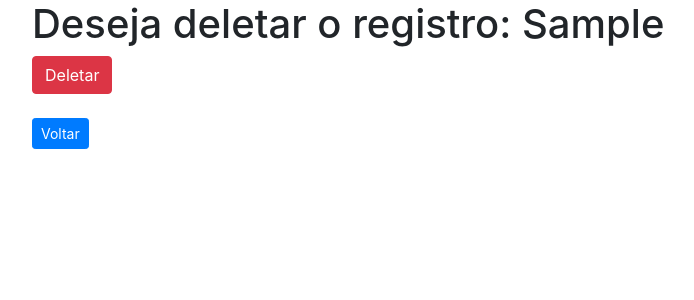
After one commit to fabio-zanin/django_gpacheco, a Django app: page /clientes/delete/1/ in a window 1280 px wide. The commit adds this page. Shown: the top 300 px of the page, without its empty margins (53-747 px from the left). Run offline with Django 3.2, Linux system fonts and the light colour scheme; tables that the repository leaves empty hold one stand-in row (values such as "Sample post"); some libraries are stand-ins or nearby versions.

Commit message:
Funcionalidade editar e excluir cliente

```diff
--- /dev/null
+++ b/clientes/templates/cliente_delete_confirm.html
@@ -0,0 +1,23 @@
+{%  extends 'base.html' %}
+
+{% load widget_tweaks %}
+
+{% block title %}
+    {{ block.super }} Deletar
+{% endblock title %}
+
+{% block body %}
+<div class="container">
+    <div class="row">
+        <div class="col-md-12">
+            <h1>Deseja deletar o registro: {{ cliente.first_name }}</h1>
+            <form action="." method="POST" enctype="multipart/form-data">
+                {% csrf_token %}
+                <button type="submit" class="btn btn-danger">Deletar</button>
+            </form>
+            <br/>
+            <a href="{% url 'clientes:cliente_list' %}" class="btn btn-primary btn-sm">Voltar</a>
+        </div>
+    </div>
+</div>
+{% endblock body %}
--- a/clientes/templates/list.html
+++ b/clientes/templates/list.html
@@ -34,8 +34,8 @@
                         <td>{{ cliente.salary }}</td>
                         <td>{{ cliente.bio }}</td>
                         <td>
-                            <a href="" class="btn btn-primary btn-sm">Editar</a>
-                            <a href="" class="btn btn-danger btn-sm confirm-delete">Excluir</a>
+                            <a href="{% url 'clientes:cliente_update' cliente.id %}" class="btn btn-primary btn-sm">Editar</a>
+                            <a href="{% url 'clientes:cliente_delete' cliente.id %}" class="btn btn-danger btn-sm confirm-delete">Excluir</a>
                         </td>
                     </tr>
                 {% endfor %}
--- a/clientes/urls.py
+++ b/clientes/urls.py
@@ -8,4 +8,6 @@ urlpatterns = [
     path('', views.home, name='home'),
     path('list/', views.cliente_list, name='cliente_list'),
     path('new/', views.cliente_new, name='cliente_new'),
+    path('update/<int:id>/', views.cliente_update, name='cliente_update'),
+    path('delete/<int:id>/', views.cliente_delete, name='cliente_delete'),
 ]
--- a/clientes/views.py
+++ b/clientes/views.py
@@ -1,4 +1,4 @@
-from django.shortcuts import redirect, render
+from django.shortcuts import get_object_or_404, redirect, render
 
 from .forms import ClienteForm
 from .models import Cliente
@@ -13,8 +13,26 @@ def cliente_list(request):
 
 
 def cliente_new(request):
-    form = ClienteForm(request.POST, request.FILES, None)
+    form = ClienteForm(request.POST or None, request.FILES or None)
     if form.is_valid():
         form.save()
         return redirect('clientes:cliente_list')
     return render(request, 'new.html', {'form': form})
+
+
+def cliente_update(request, id):
+    cliente = get_object_or_404(Cliente, pk=id)
+    form = ClienteForm(request.POST or None, request.FILES or None, instance=cliente)
+    if form.is_valid():
+        form.save()
+        return redirect('clientes:cliente_list')
+    return render(request, 'new.html', {'form': form})
+
+
+def cliente_delete(request, id):
+    cliente = get_object_or_404(Cliente, pk=id)
+    form = ClienteForm(request.POST or None, request.FILES or None, instance=cliente)
+    if request.method == 'POST':
+        cliente.delete()
+        return redirect('clientes:cliente_list')
+    return render(request, 'cliente_delete_confirm.html', {'cliente': cliente})
```
Also changed, not shown: django_gpacheco/urls.py (line endings or trailing spaces).
